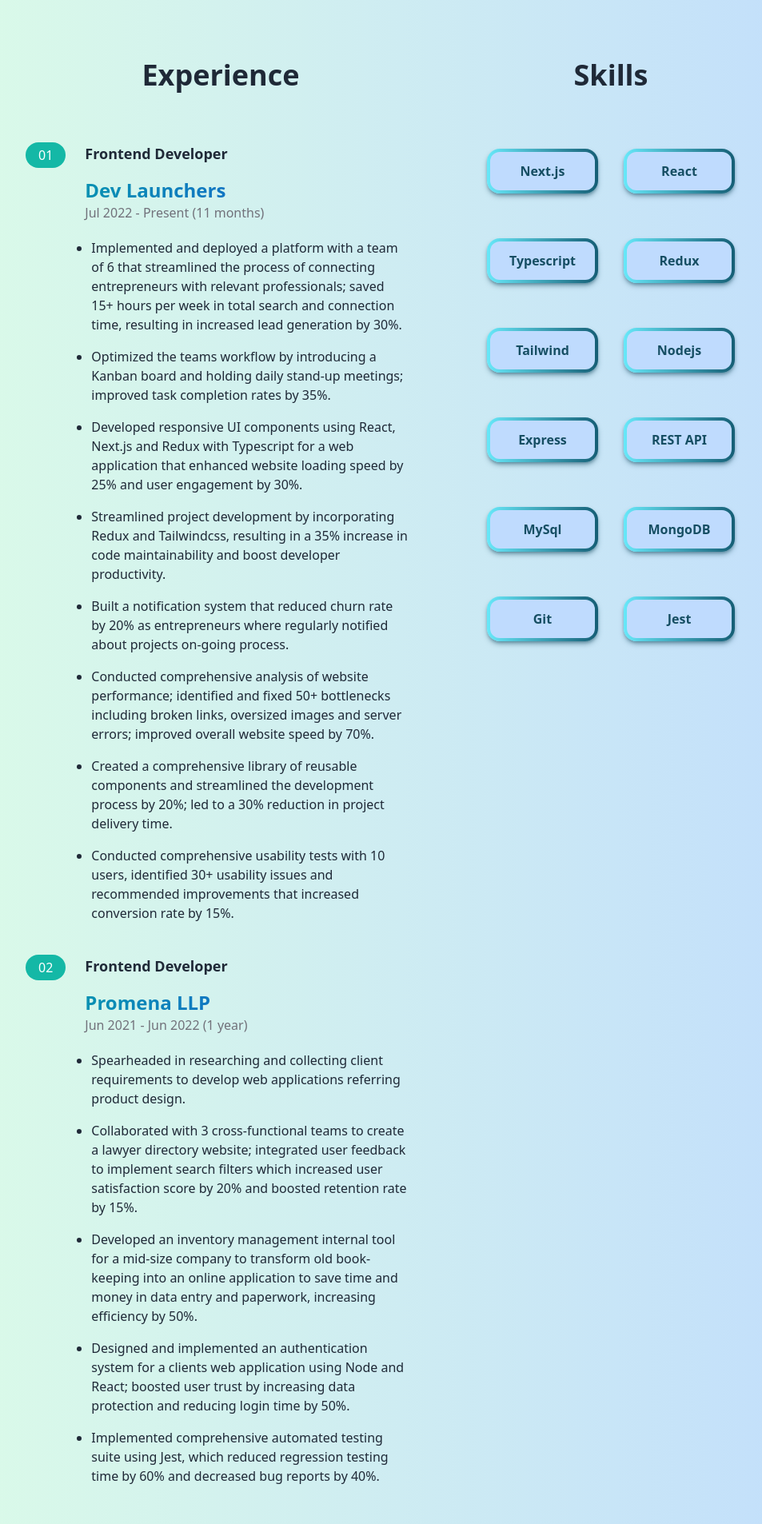
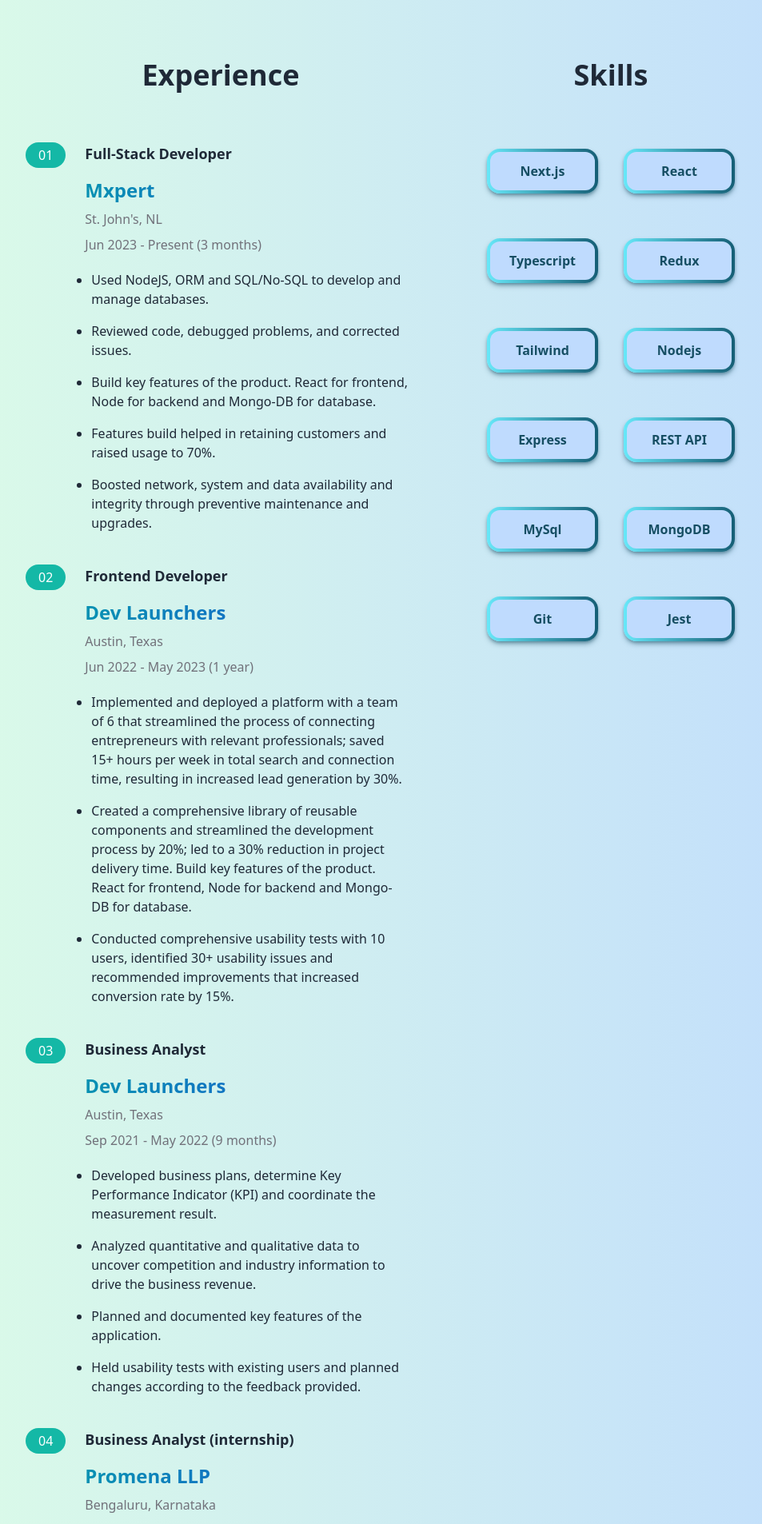
Before and after one commit to rashikashaw/portfolio-website, a Next.js app: page / in a window 1280 px wide. Shown: the part 880-2786 px from the top of the page at 80% size, without its empty margins (120-1073 px from the left). Built offline with nearby package versions, Linux system fonts and the light colour scheme.

Commit message:
Chnages in experience section.

```diff
--- a/src/components/AboutSection.tsx
+++ b/src/components/AboutSection.tsx
@@ -20,43 +20,31 @@
                   01
                 </div>
                 <h3 className="text-base font-bold lg:mb-4 lg:hidden">
-                  Frontend Developer
+                  Full-Stack Developer
                 </h3>
               </div>
             </div>
             <div>
               <h3 className="hidden mb-4 text-lg font-bold lg:block">
-                Frontend Developer
+                Full-Stack Developer
               </h3>
               <div className="my-3">
-                <h2 className="text-2xl font-bold text-transparent bg-clip-text bg-gradient-to-r from-cyan-600 to-blue-700">Dev Launchers</h2>
-                <h3 className="text-zinc-500">Jul 2022 - Present (11 months)</h3>
+                <h2 className="text-2xl font-bold text-transparent bg-clip-text bg-gradient-to-r from-cyan-600 to-blue-700">Mxpert</h2>
+                <h3 className="text-zinc-500 py-2"> St. John's, NL</h3>
+                <h3 className="text-zinc-500">Jun 2023 - Present (3 months)</h3>
               </div>
               <ul className="flex list-outside list-disc flex-col text-darkGrayishBlue">
                 <li className="m-2">
-                  Implemented and deployed a platform with a team of 6 that streamlined the process of connecting entrepreneurs with relevant professionals; saved 15+ hours per week in total search and connection time, resulting in increased lead generation by 30%.
+                Used NodeJS, ORM and SQL/No-SQL to develop and manage databases.
                 </li>
                 <li className="m-2">
-                  Optimized the teams workflow by introducing a Kanban board and holding daily stand-up meetings; improved task completion rates by 35%.
-                </li>
+                  Reviewed code, debugged problems, and corrected issues.</li>
                 <li className="m-2">
-                  Developed responsive UI components using React, Next.js and Redux with Typescript for a web application that enhanced website loading speed by 25% and user engagement by 30%.
-                </li>
+                  Build key features of the product. React for frontend, Node for backend and Mongo-DB for database.</li>
                 <li className="m-2">
-                  Streamlined project development by incorporating Redux and Tailwindcss, resulting in a 35% increase in code maintainability and boost developer productivity.
-                </li>
+                  Features build helped in retaining customers and raised usage to 70%.</li>
                 <li className="m-2">
-                  Built a notification system that reduced churn rate by 20% as entrepreneurs where regularly notified about projects on-going process.
-                </li>
-                <li className="m-2">
-                  Conducted comprehensive analysis of website performance; identified and fixed 50+ bottlenecks including broken links, oversized images and server errors; improved overall website speed by 70%.
-                </li>
-                <li className="m-2">
-                  Created a comprehensive library of reusable components and streamlined the development process by 20%; led to a 30% reduction in project delivery time.
-                </li>
-                <li className="m-2">
-                  Conducted comprehensive usability tests with 10 users, identified 30+ usability issues and recommended improvements that increased conversion rate by 15%.
-                </li>
+                  Boosted network, system and data availability and integrity through preventive maintenance and upgrades.</li>
               </ul>
             </div>
           </div>
@@ -77,15 +65,79 @@
                 Frontend Developer
               </h3>
               <div className="my-3">
-                <h2 className="text-2xl font-bold text-transparent bg-clip-text bg-gradient-to-r from-cyan-600 to-blue-700">Promena LLP</h2>
-                <h3 className="text-zinc-500">Jun 2021 - Jun 2022 (1 year)</h3>
+                <h2 className="text-2xl font-bold text-transparent bg-clip-text bg-gradient-to-r from-cyan-600 to-blue-700">Dev Launchers</h2>
+                <h3 className="text-zinc-500 py-2">Austin, Texas</h3>
+                <h3 className="text-zinc-500">Jun 2022 - May 2023 (1 year)</h3>
               </div>
               <ul className="flex list-outside list-disc flex-col text-darkGrayishBlue">
-                <li className="m-2">Spearheaded in researching and collecting client requirements to develop web applications referring product design.</li>
-                <li className="m-2">Collaborated with 3 cross-functional teams to create a lawyer directory website; integrated user feedback to implement search filters which increased user satisfaction score by 20% and boosted retention rate by 15%.</li>
-                <li className="m-2">Developed an inventory management internal tool for a mid-size company to transform old book- keeping into an online application to save time and money in data entry and paperwork, increasing efficiency by 50%.</li>
-                <li className="m-2">Designed and implemented an authentication system for a clients web application using Node and React; boosted user trust by increasing data protection and reducing login time by 50%.</li>
-                <li className="m-2">Implemented comprehensive automated testing suite using Jest, which reduced regression testing time by 60% and decreased bug reports by 40%.</li>
+                <li className="m-2">
+                  Implemented and deployed a platform with a team of 6 that streamlined the process of connecting entrepreneurs with relevant professionals; saved 15+ hours per week in total search and connection time, resulting in increased lead generation by 30%.
+                </li>
+                <li className="m-2">
+                  Created a comprehensive library of reusable components and streamlined the development process by 20%; led to a 30% reduction in project delivery time.
+                  Build key features of the product. React for frontend, Node for backend and Mongo-DB for database.</li>
+                <li className="m-2">
+                Conducted comprehensive usability tests with 10 users, identified 30+ usability issues and recommended improvements that increased conversion rate by 15%.</li>
+              </ul>
+            </div>
+          </div>
+          {/* list item 3 */}
+          <div className="flex flex-col space-y-3 lg:space-x-6 lg:space-y-0 lg:flex-row">
+            <div className="rounded-full bg-seaGreen lg:bg-transparent">
+              <div className="flex items-center space-x-2">
+                <div className="px-4 py-2 text-white rounded-full lg:py-1 bg-seaGreen">
+                  03
+                </div>
+                <h3 className="text-base font-bold lg:mb-4 lg:hidden">
+                  Business Analyst
+                </h3>
+              </div>
+            </div>
+            <div>
+              <h3 className="hidden mb-4 text-lg font-bold lg:block">
+                Business Analyst
+              </h3>
+              <div className="my-3">
+                <h2 className="text-2xl font-bold text-transparent bg-clip-text bg-gradient-to-r from-cyan-600 to-blue-700">Dev Launchers</h2>
+                <h3 className="text-zinc-500 py-2">Austin, Texas</h3>
+                <h3 className="text-zinc-500">Sep 2021 - May 2022 (9 months)</h3>
+              </div>
+              <ul className="flex list-outside list-disc flex-col text-darkGrayishBlue">
+                <li className="m-2">Developed business plans, determine Key Performance Indicator (KPI) and coordinate the measurement result.</li>
+                <li className="m-2">Analyzed quantitative and qualitative data to uncover competition and industry information to drive the business revenue.</li>
+                <li className="m-2">Planned and documented key features of the application. </li>
+                <li className="m-2">Held usability tests with existing users and planned changes according to the feedback provided.</li>
+              </ul>
+            </div>
+          </div>
+          {/* list item 4 */}
+          <div className="flex flex-col space-y-3 lg:space-x-6 lg:space-y-0 lg:flex-row">
+            <div className="rounded-full bg-seaGreen lg:bg-transparent">
+              <div className="flex items-center space-x-2">
+                <div className="px-4 py-2 text-white rounded-full lg:py-1 bg-seaGreen">
+                  04
+                </div>
+                <h3 className="text-base font-bold lg:mb-4 lg:hidden">
+                  Business Analyst (internship)
+                </h3>
+              </div>
+            </div>
+            <div>
+              <h3 className="hidden mb-4 text-lg font-bold lg:block">
+                Business Analyst (internship)
+              </h3>
+              <div className="my-3">
+                <h2 className="text-2xl font-bold text-transparent bg-clip-text bg-gradient-to-r from-cyan-600 to-blue-700">Promena LLP</h2>
+                <h3 className="text-zinc-500 py-2">Bengaluru, Karnataka</h3>
+                <h3 className="text-zinc-500">Dec 2020 - Jun 2021 (7 months)</h3>
+              </div>
+              <ul className="flex list-outside list-disc flex-col text-darkGrayishBlue">
+                <li className="m-2"> Documented clients requirement.</li>
+                <li className="m-2">Used Miro for creating product roadmap and documenting user stories.</li>
+                <li className="m-2">Used JIRA for sprint planning.</li>
+                <li className="m-2">Communicated with development and UX team. Generated business intelligence reports to inform strategic decision-making.</li>
+                <li className="m-2">Collaborated with stakeholders to identify business needs and data sources.</li>
+                <li className="m-2">Performed gap analysis to identify areas of improvement.</li>
               </ul>
             </div>
           </div>
--- a/src/components/HeroSection.tsx
+++ b/src/components/HeroSection.tsx
@@ -19,7 +19,7 @@
               </h1>
             </div>
             <p className="max-w-lg text-center px-16 lg:px-0 dark-text-pink text-zinc-500 dark:text-zinc-400 lg:text-left">
-              A Frontend Developer based in Toronto, Canada with 2 years of experience in programming, web development, testing and anything in between.
+              A Software Developer based in Toronto, Canada with experience in programming, web development, testing and anything in between.
             </p>
             <div className="flex flex-row space-x-6 items-center justify-center lg:justify-start">
               <a href="https://github.com/rashikashaw" target="_blank" rel="noreferrer" className="flex justify-center items-center animate-bounce">
@@ -33,7 +33,7 @@
               </a>
               </div>
             <div className="flex flex-col px-16 lg:px-0 lg:space-x-6 lg:flex-row lg:space-y-0 space-y-6 ">
-              <a href="/static/images/Resume-Rashika-Shaw.pdf" download className="flex p-3 px-6 bg-gradient-to-r from-cyan-500 to-blue-500 text-white rounded-md items-center justify-center baseline hover:drop-shadow-xl">Download CV</a>
+              <a href="/static/images/Rashika_Shaw_Resume.pdf" download className="flex p-3 px-6 bg-gradient-to-r from-cyan-500 to-blue-500 text-white rounded-md items-center justify-center baseline hover:drop-shadow-xl">Download CV</a>
               <AnchorLink
                 onClick={() => setSelectedPage(SectionEnum.CONTACT)}
                 href={`#${SectionEnum.CONTACT}`}
```
Also changed, not shown: 2 other files (tests, documents, lock files or other folders).
